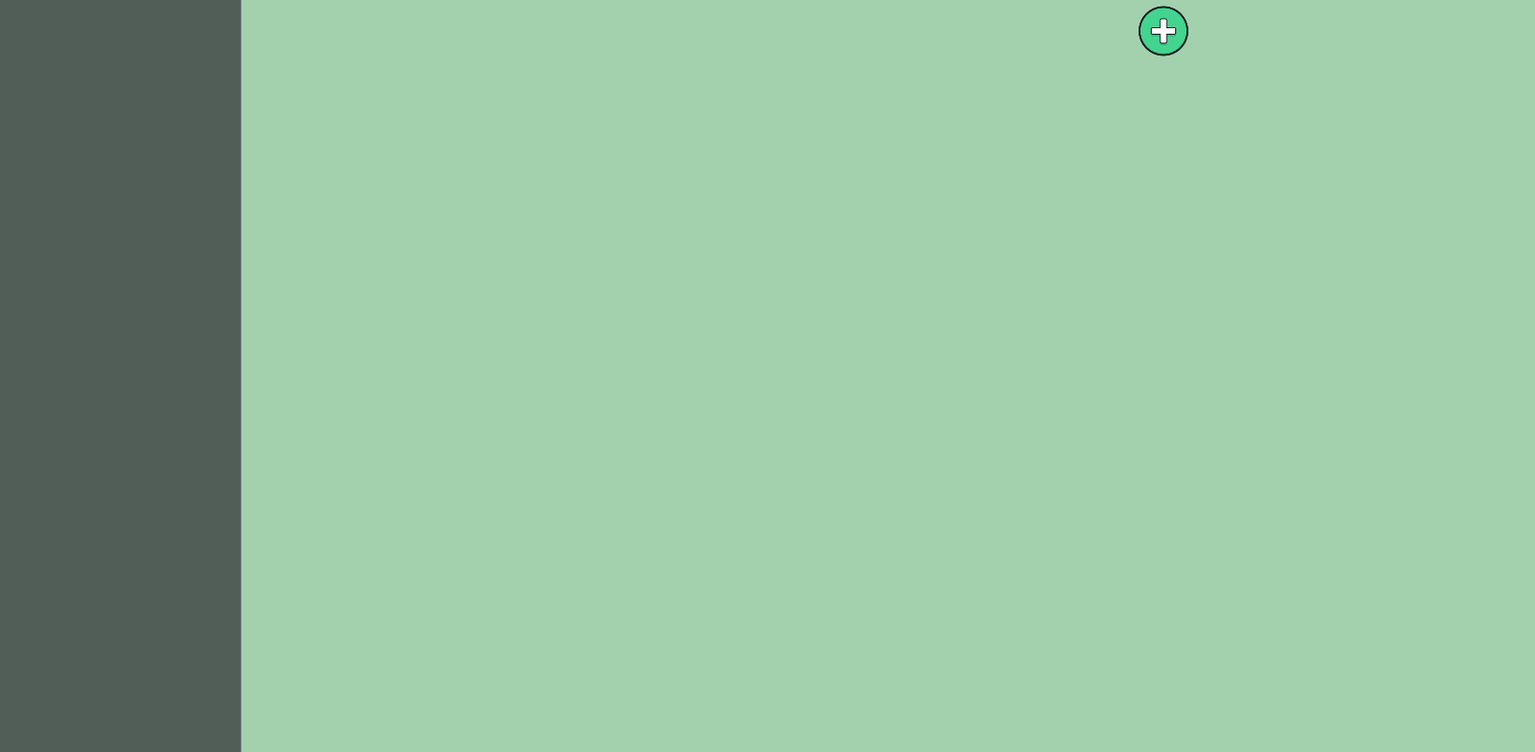
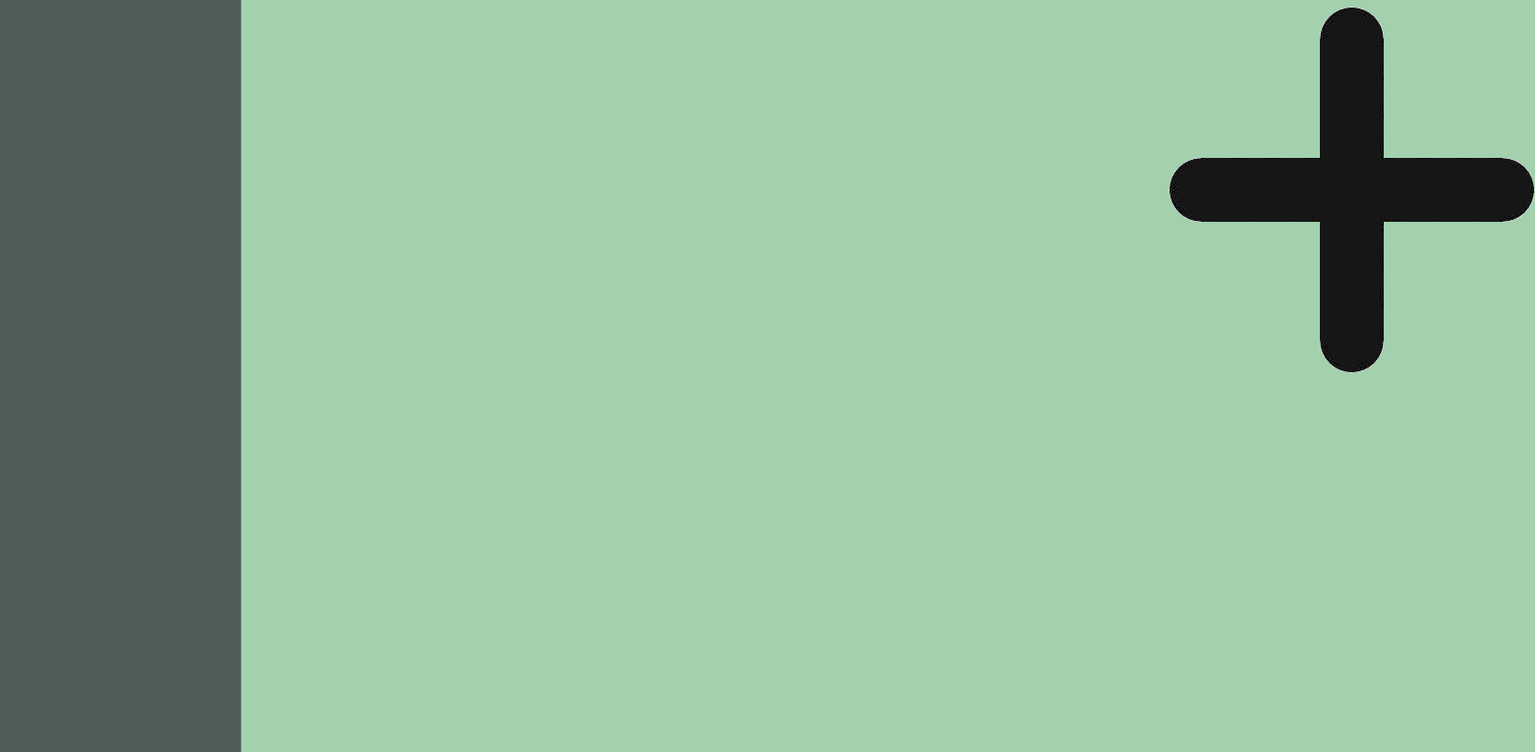
Before and after one commit to Ariiia/OKR2, a plain HTML site: page index.html in a window 1280 px wide. Shown: the whole page at 94% size, 1634 px wide, since content can reach past the window. Drawn offline with Linux system fonts and the light colour scheme.

```diff
--- a/index.html
+++ b/index.html
@@ -13,7 +13,7 @@
         </ul>
     </div>
     <div class = 'note-bodyUp'>
-        <button id ="add-button"><img src="images/plus.png"></button>
+        <button id ="add-button"><img src="images/pl.png"></button>
         <div class="note-body"></div>
     </div>
 </main>
--- a/style.css
+++ b/style.css
@@ -30,17 +30,17 @@ main {
 
 
 #add-button {
-      background-image: "images/plus.png";
+      background-image: "images/pl.png";
       display: flex;
-      float: right;
-    width: 5rem;
-    height: 5rem;
+    width: 3vw;
+    height: 2rem;
     border: none;
-    font-size: 1.2rem;
+
     color:#1C4237;
     font-weight: bold;
     background-color: rgba(117, 190, 218, 0.0);
-    position:absolute; top:0; right:0
+    position: absolute; top: +5px;
+    ;right: +5px;
 
 
 
@@ -151,7 +151,7 @@ main {
     border-bottom: 0.1rem solid #293129;
     border-left: 0.1rem solid#293129;
     height: 10%;
-    width:100%;
+    width:90%;
     margin-top: 3rem;
 }
 
```
Also changed, not shown: images/pl.png (renamed from images/Daco_1958831.png).
